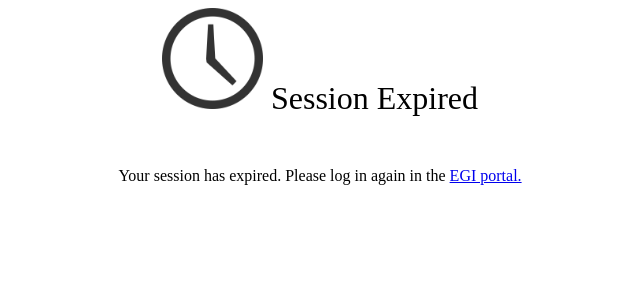
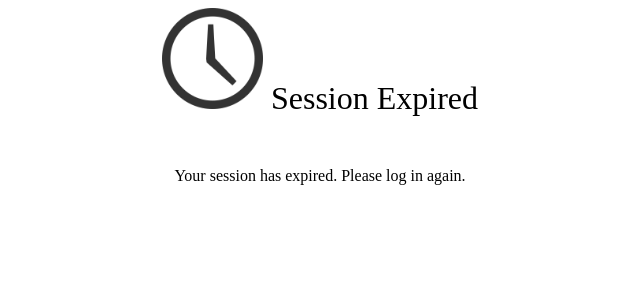
Before and after one commit to grycap/ec3-web, a PHP site: page /session_expired.html in a window 1280 px wide. Shown: the top 300 px of the page, without its empty margins (320-960 px from the left). Run offline with PHP 8.4, Linux system fonts and the light colour scheme.

Commit message:
Remove url to AoD portal

```diff
--- a/index.php
+++ b/index.php
@@ -1217,7 +1217,7 @@ if (!isset($_SESSION["egi_user_sub"]) or $_SESSION["egi_user_sub"] == "") {
     }
 
     function redirection(){
-        window.location ="https://marketplace.egi.eu/42-applications-on-demand";
+        window.location ="https://www.eosc-synergy.eu/";
     }
     </script>
 
--- a/logout.php
+++ b/logout.php
@@ -12,6 +12,6 @@
     unset ($_SESSION['egi_user_name']);
     session_destroy();
     //session_unset();
-    header('Location: https://marketplace.egi.eu/42-applications-on-demand');
+    header('Location: https://www.eosc-synergy.eu/');
     /* Or whatever document you want to show afterwards */
 ?>
--- a/session_expired.html
+++ b/session_expired.html
@@ -16,8 +16,7 @@
     </p>
     <p><br>
     </p>
-    <p align="center">Your session has expired. Please log in again in
-      the <a href="https://marketplace.egi.eu/42-applications-on-demand">EGI portal.</a><br>
+    <p align="center">Your session has expired. Please log in again.<br>
     </p>
   </body>
 </html>
```
